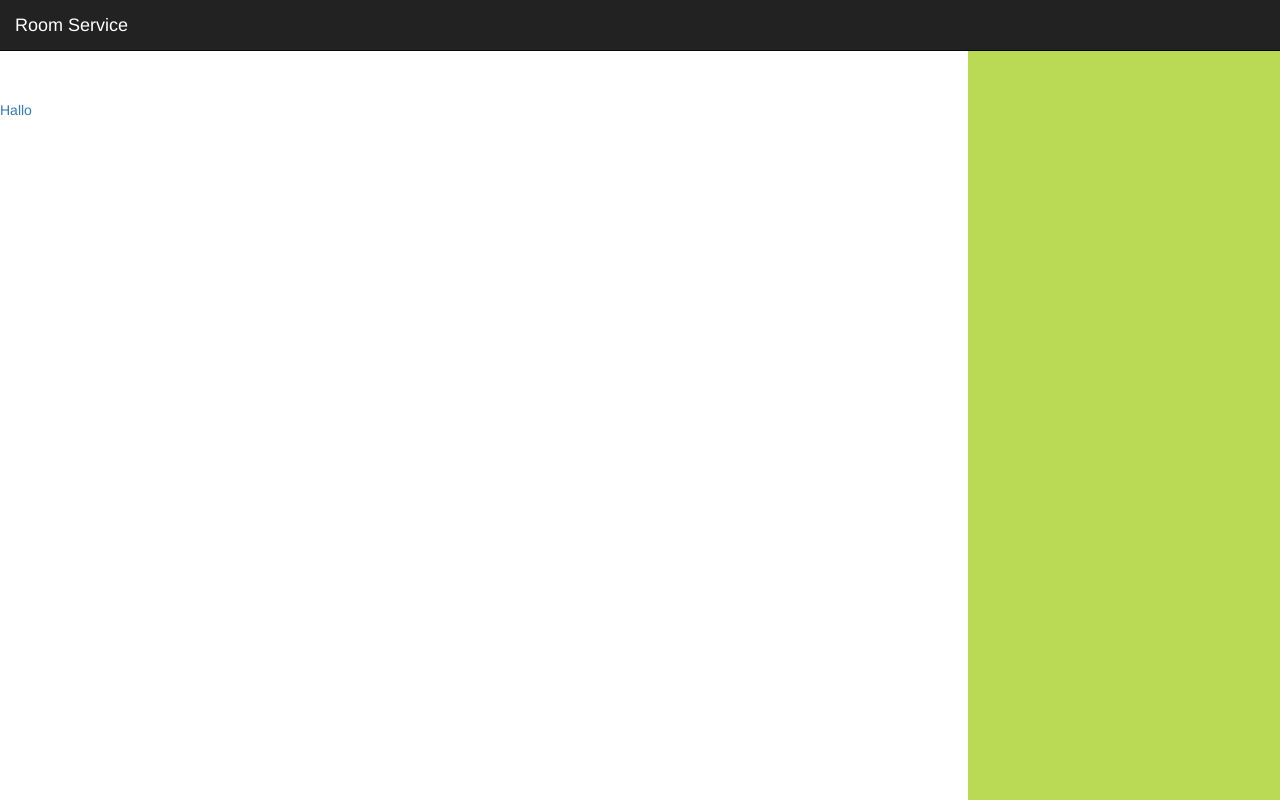
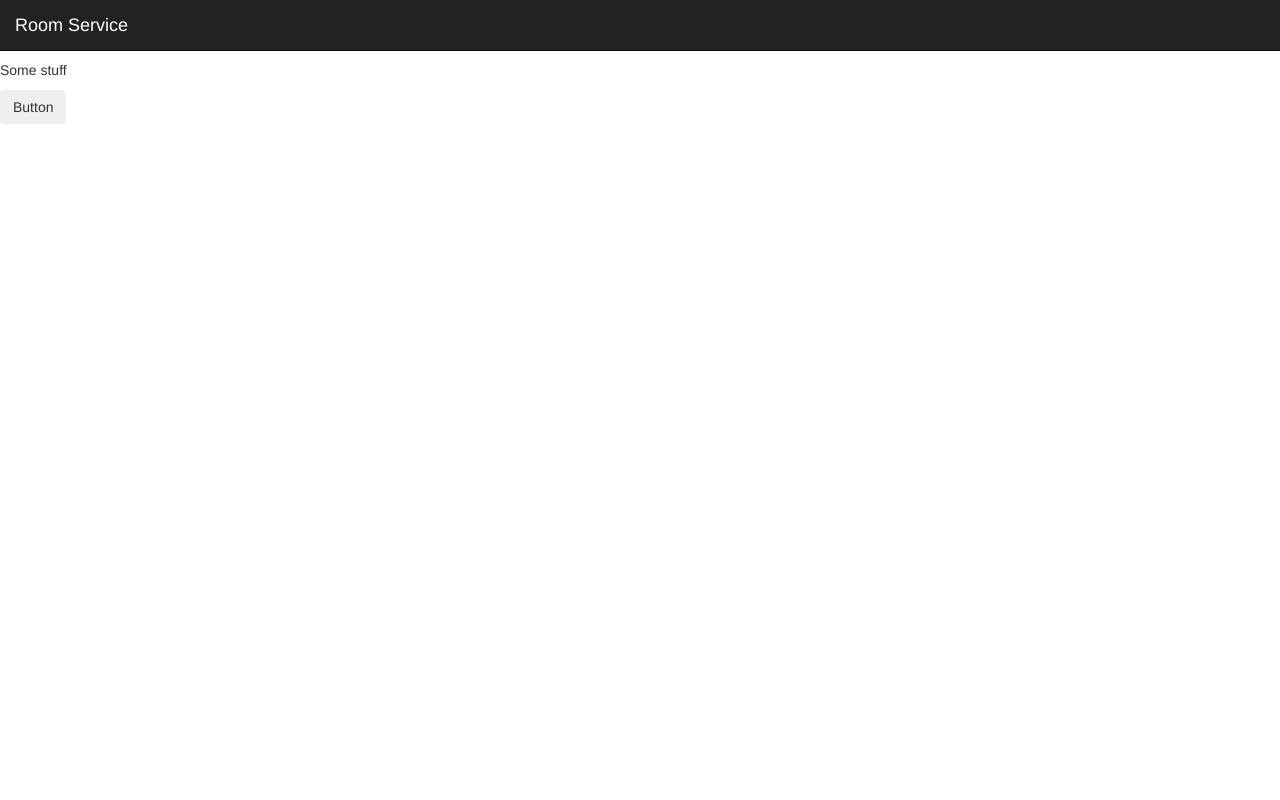
Before and after one commit to DelSkayn/RoomService, a plain HTML site: page index.html in a window 1280 px wide. Drawn offline with Linux system fonts and the light colour scheme.

Commit message:
Added sliding comment section

```diff
--- a/index.html
+++ b/index.html
@@ -8,9 +8,8 @@
 <!-- bootstrap css file -->
 <link rel="stylesheet" href="bootstrap/css/bootstrap.css">
 
-<script src="bootstrap/js/bootstrap.js"></script>
-
 <script src="jquery/jquery-2.1.3.js"></script>
+    <script src="bootstrap/js/bootstrap.js"></script>
 
 <!-- own ccs file -->
 <link rel="stylesheet" href="style/index.css">
@@ -25,23 +24,21 @@
         </div>
     </div>
 </nav>
-<div class="containter-fluid rs-content-container">
-    <div class="row rs-full-height">
-        <div class="rs-map-container col-md-9">
-		<br>
-		<br>
-		<br>
-		<br>
-		<br>
-		<a>
-
-
-
-		 Hallo </a>
+<div class="rs-content-container">
+        <div class="rs-map-container" >
+            <p>Some stuff</p>
+            <p>Some stuff</p>
+            <p>Some stuff</p>
+            <button id="collapse" class="btn">Button</button>
         </div>
-        <div class="col-md-3 rs-sidebar">
+        <div class="rs-sidebar">
+            <p>Some stuff</p>
+            <p>Some stuff</p>
+            <p>Some stuff</p>
+            <p>Some stuff</p>
+            <p>Some stuff</p>
+            <p>Some stuff</p>
         </div>
-    </div>
 </div>
 </body>
 </html>
--- a/src/index.js
+++ b/src/index.js
@@ -1,5 +1,28 @@
 function setSidebarVisablity(visable){
     if(visable){
-
+       $("rs-sidebar-collapse").hide();
+    }else {
+        $("rs-sidebar-collapse").show();
     }
 }
+
+var l = true;
+function toggleSidebarVisablity() {
+    if (l) {
+        $(".rs-content-container").css({overflow: "hidden"});
+        $(".rs-map-container").animate({left: "300px"});
+    }else{
+        $(".rs-map-container").animate({left: "0px"},function(){
+            $(".rs-content-container").css({overflow: ""});
+        });
+    }
+    l = !l;
+}
+
+
+$(document).ready(function() {
+
+    $('#collapse').click(function () {
+        toggleSidebarVisablity();
+    });
+});
--- a/style/index.css
+++ b/style/index.css
@@ -1,6 +1,7 @@
 
 html{
     height: 100%;
+    overflow: hidden;
 }
 
 body{
@@ -15,11 +16,25 @@ body{
     height: 100%;
 }
 
+.rs-sidebar-wrap{
+    height: 100%;
+}
+
 .rs-sidebar{
+    z-index: 1;
+    width: 300px;
+    position: relative;
+    left: 0;
+    right: auto;
     background-color: #BADA55;
     height: 100%;
 }
 
 .rs-map-container{
-    min-height: 500px;
+    width: 100%;
+    background-color: #ffffff;
+    position: absolute;
+    min-height: 100%;
+    z-index: 2;
+    overflow: scroll;
 }
```
Also changed, not shown: 1 other file.
